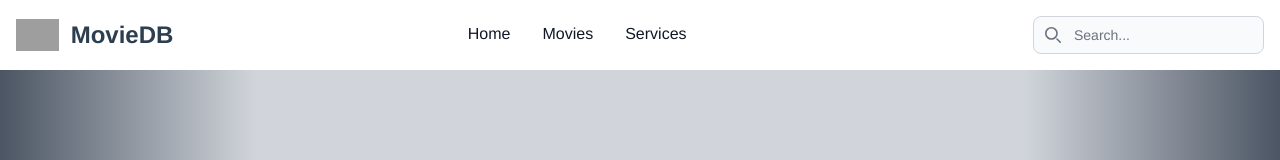
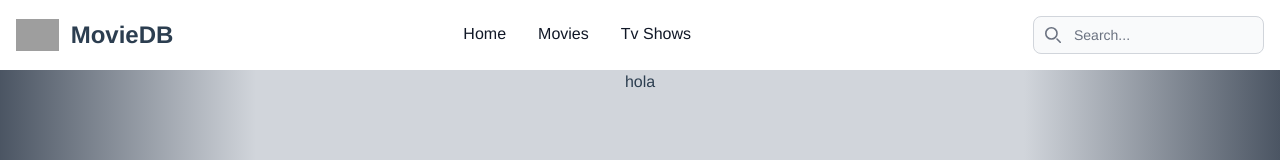
Before and after one commit to AndreuMartinezG/Vue2TailwindMovieDB, a Vue app: page /tvshows in a window 1280 px wide. Shown: the top 160 px of the page. Built offline with nearby package versions, Linux system fonts and the light colour scheme; grey boxes are pictures that could not be loaded; what vue-ls, vue-tailwind, vue-youtube would draw is missing.

Commit message:
feat: creada vista y conigurado enrutamiento de TVshowPage.vue

```diff
--- a/src/components/NavBar.vue
+++ b/src/components/NavBar.vue
@@ -73,9 +73,9 @@
                    dark:text-white dark:hover:bg-gray-700 dark:hover:text-white md:dark:hover:bg-transparent dark:border-gray-700">Movies</router-link>
             </li>
             <li>
-              <a href="#"
+              <a href="/tvshows"
                 class="block py-2 px-3 text-gray-900 rounded hover:bg-gray-100 md:hover:bg-transparent md:hover:text-blue-700 md:p-0 dark:text-white
-                   md:dark:hover:text-blue-500 dark:hover:bg-gray-700 dark:hover:text-white md:dark:hover:bg-transparent dark:border-gray-700">Services</a>
+                   md:dark:hover:text-blue-500 dark:hover:bg-gray-700 dark:hover:text-white md:dark:hover:bg-transparent dark:border-gray-700">Tv Shows</a>
             </li>
             <li>
               <button id="theme-toggle" type="button"
--- a/src/router/index.js
+++ b/src/router/index.js
@@ -3,6 +3,7 @@ import VueRouter from 'vue-router'
 import HomePage from '../views/HomePage.vue'
 import MoviesPage from '@/views/MoviesPage.vue'
 import DetailPage from '@/views/DetailPage.vue'
+import TvShowsPage from '@/views/TvShowsPage.vue'
 
 
 Vue.use(VueRouter)
@@ -23,6 +24,11 @@ const routes = [
     name: 'DetailPage',
     component: DetailPage
   },
+  {
+    path: '/tvshows',
+    name: 'TvShowsPage',
+    component: TvShowsPage
+  }
 ]
 
 const router = new VueRouter({
--- /dev/null
+++ b/src/views/TvShowsPage.vue
@@ -0,0 +1,12 @@
+<template>
+    <div>
+        hola
+    </div>
+</template>
+
+<script>
+
+export default {
+    name: 'TvShowPage',
+}
+</script>
```
